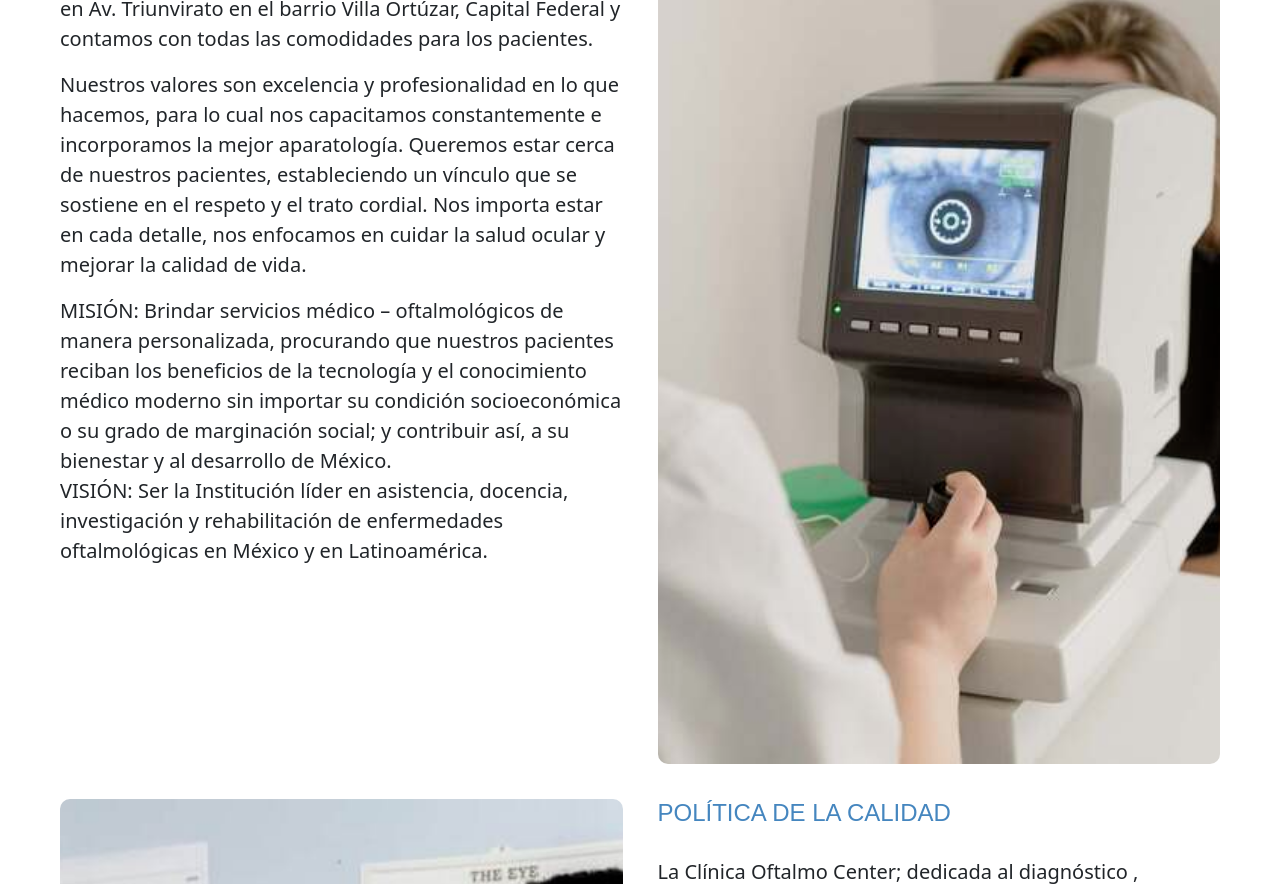
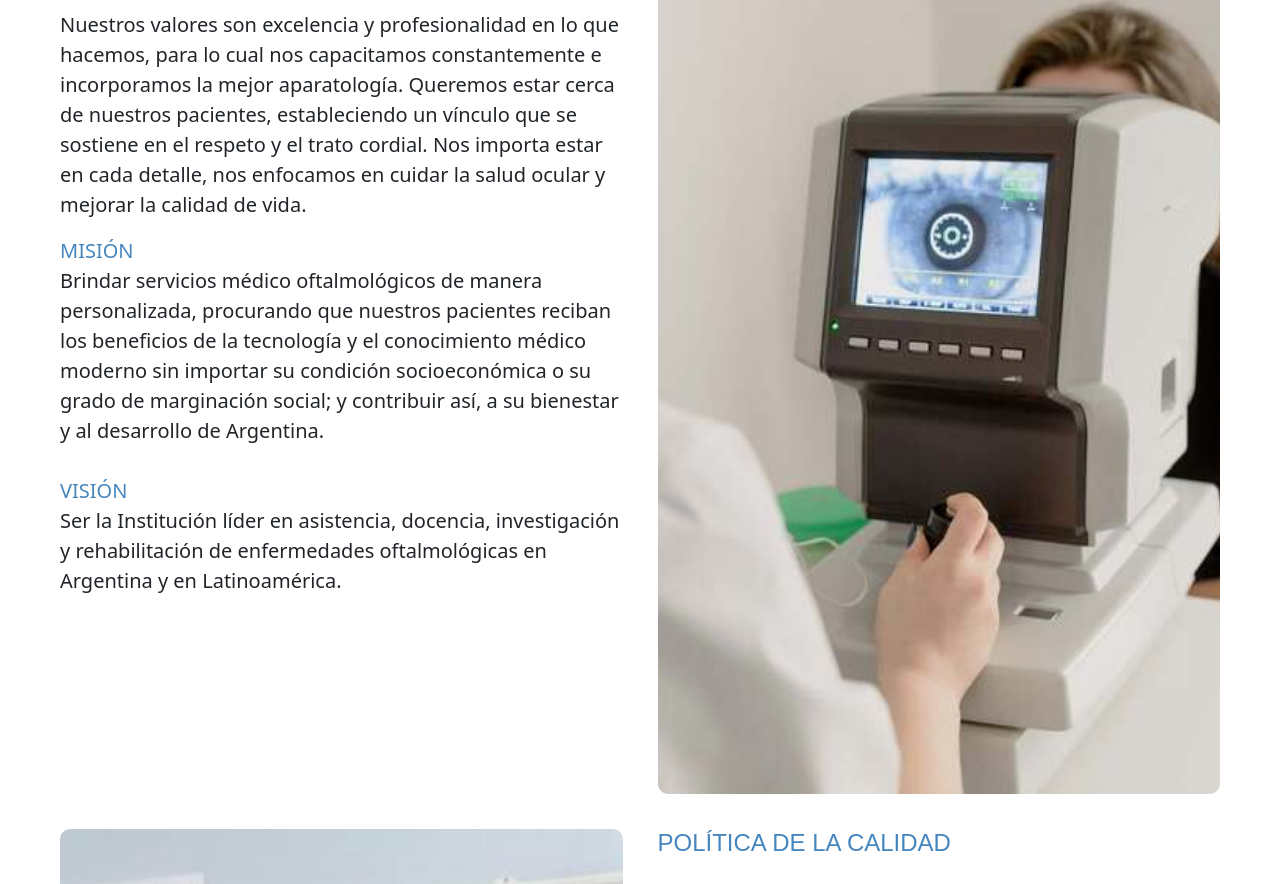
Before and after one commit to JesusParedes-04/Clinica-Oftalmol-gica-Paredes, a website: page index.html in a window 1280 px wide. Shown: the part 1124-2008 px from the top of the page. Drawn offline with nearby package versions, Linux system fonts and the light colour scheme; a web font is replaced by a local one.

Commit message:
detalles 28-8

```diff
--- a/CSS/estilos.css
+++ b/CSS/estilos.css
@@ -321,6 +321,12 @@ color: white;
   height: 100%;
 }
 
+.spaninfo{
+color: #4586BF;
+font-weight:500
+
+}
+
 /* ------------------------------------------------------------------------- */
 .contenedorValoraciones{
 margin-top: 50px ;
@@ -609,7 +615,7 @@ margin-bottom: 50px ;
 }
 
 .contenedorContacto .pruebaflex .formulario {
-  background-color: #f5f5f5B3;
+  background-color: #f5f5f5cb;
   border-radius: 10px;
   margin-top: 150px ;
   margin-left: auto;
@@ -630,6 +636,7 @@ margin-bottom: 50px ;
   font-weight: bold;
   font-size: 20px;
   color: #4586bf;
+  text-shadow: 1px 2px #498FCC;
 }
 
 .contenedorContacto .pruebaflex .formulario .formulario__fieldset .formulario__label {
--- a/index.html
+++ b/index.html
@@ -139,11 +139,7 @@
                     necesidad.
                     Contamos con consultorios médicos y quirófanos equipados con tecnología de avanzada para
                     ofrecer
-                    atención de alta complejidad a niños y adultos. Nos encontramos ubicados en Av. Triunvirato
-                    en
-                    el
-                    barrio Villa Ortúzar, Capital Federal y contamos con todas las comodidades para los
-                    pacientes.
+                    atención de alta complejidad a niños y adultos.
                 </p>
                 <p>
                     Nuestros valores son excelencia y profesionalidad en lo que hacemos, para lo cual nos
@@ -157,17 +153,15 @@
                 </p>
 
                 <p>
-                    MISIÓN: Brindar servicios médico – oftalmológicos de manera personalizada, procurando que
-                    nuestros
-                    pacientes reciban los beneficios de la tecnología y el conocimiento médico moderno sin
-                    importar
-                    su
-                    condición socioeconómica o su grado de marginación social; y contribuir así, a su bienestar
-                    y al
-                    desarrollo de México.
+                    <span class="spaninfo">MISIÓN</span> <br>
+                     Brindar servicios médico oftalmológicos de manera personalizada, procurando que
+                    nuestros pacientes reciban los beneficios de la tecnología y el conocimiento médico moderno sin
+                    importar su condición socioeconómica o su grado de marginación social; y contribuir así, a su bienestar
+                    y al desarrollo de Argentina.  <br>
                     <br>
-                    VISIÓN: Ser la Institución líder en asistencia, docencia, investigación y rehabilitación de
-                    enfermedades oftalmológicas en México y en Latinoamérica.
+                    <span class="spaninfo">VISIÓN</span>
+                    <br> Ser la Institución líder en asistencia, docencia, investigación y rehabilitación de
+                    enfermedades oftalmológicas en Argentina y en Latinoamérica.
                 </p>
 
             </div>
@@ -202,7 +196,9 @@
                     familiares, socios, colaboradores y demás partes interesadas. </p>
 
 
-                <p> La Institución está preparada para atender las necesidades oftalmológicas prioritarias de
+                <p> <span class="spaninfo">NECESIDADES OFTALMOLÓGICAS</span>
+                    <br>
+                    La Institución está preparada para atender las necesidades oftalmológicas prioritarias de
                     los
                     usuarios tales como: heridas oculares, glaucoma agudo, desprendimiento de retina,
                     endoftalmitis,
```
